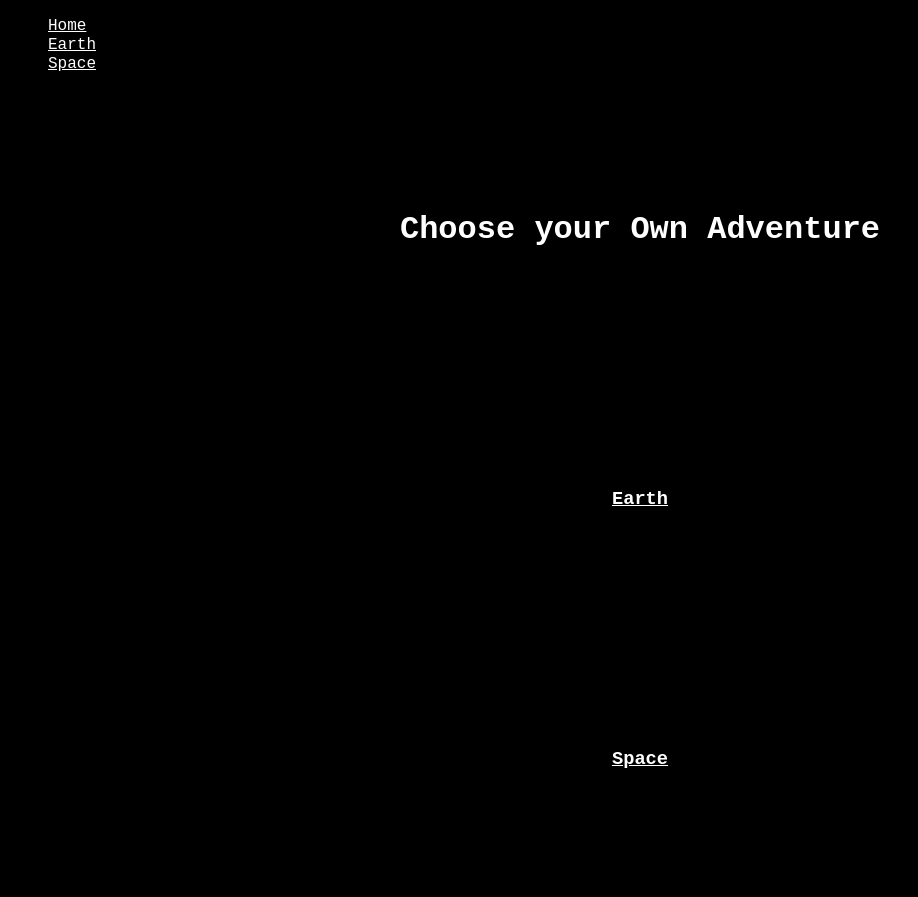
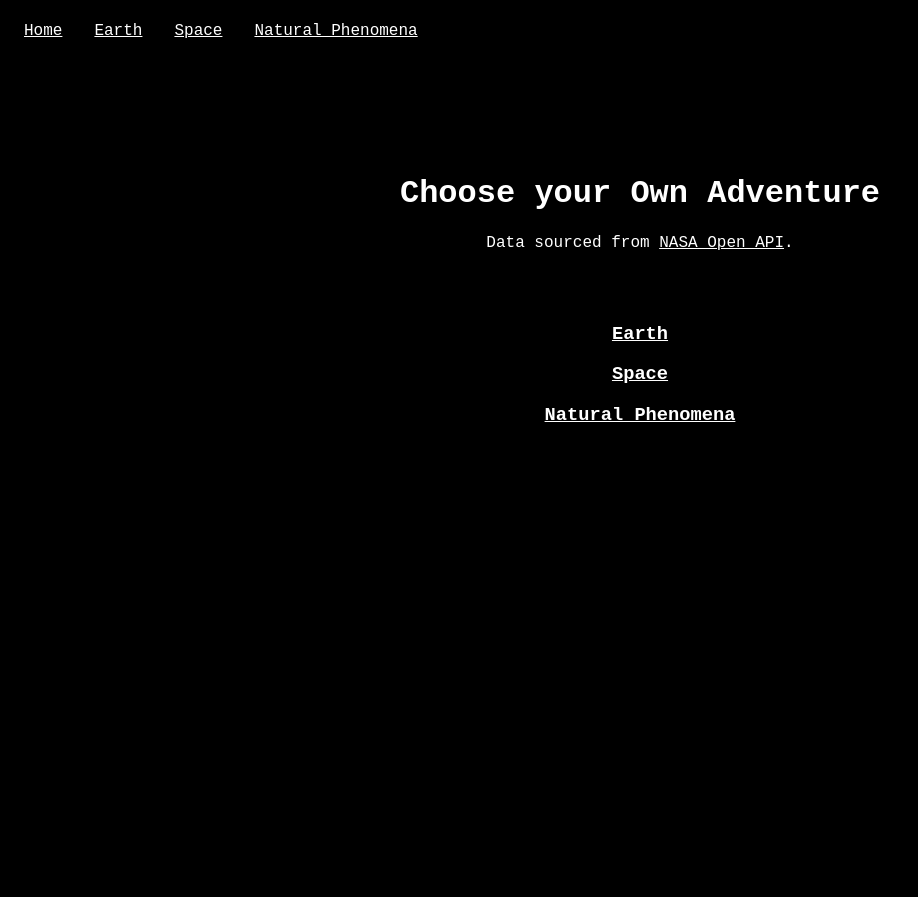
Before and after one commit to tiffanyng23/nasa-app, a Python web app: template templates/explore.html in a window 1280 px wide. Shown: the whole page, without its empty margins (0-918 px from the left). After the commit the page ends 422 px from the top, so only its background shows below. Run offline with Jinja, Linux system fonts and the light colour scheme; the template is opened without the code that fills it, so the values that code supplies are empty.

Commit message:
revised navigation bar

```diff
--- a/app.py
+++ b/app.py
@@ -11,6 +11,11 @@ app = Flask(__name__)
 @app.route("/")
 def explore():
     return render_template("explore.html")
+
+# EARTH'S NATURAL EVENTS
+@app.route("/events")
+def events():
+    return render_template("events.html")
 
 # EARTH
 # route to EPIC earth pictures
--- a/static/style.css
+++ b/static/style.css
@@ -27,10 +27,31 @@ a {
     font-family: "Courier New", "Arial";
 }
 
+ul {
+    list-style-type: none;
+    margin: 0;
+    padding: 0;
+    background-color: black;
+    display: flex;
+}
+
+ul li a {
+    display: block;
+    color: white;
+    padding: 14px 16px;
+    text-decoration: underline;
+}
+
+ul li a:hover {
+    background-color: #3b3939;
+}
+
 .explore-options {
-    display: grid;
-    place-items: center;
-    height: 100vh;
+    display: flex;
+    text-align: center;
+    justify-content: center;
+    align-items: center;
+    height: 100px;
 }
 
 .astronomy-row {
--- a/templates/base.html
+++ b/templates/base.html
@@ -16,6 +16,7 @@
             <li><a href="/"> Home </a></li>
             <li><a href="/earth"> Earth </a></li>
             <li><a href="/space"> Space </a></li>
+            <li><a href="/events"> Natural Phenomena </a></li>
         </ul>
     </nav>
     <!-- Page Content -->
--- /dev/null
+++ b/templates/events.html
@@ -0,0 +1,5 @@
+{% extends "base.html" %}
+
+{% block body %}
+<p>Currently building the page.</p>
+{% endblock body %}
--- a/templates/explore.html
+++ b/templates/explore.html
@@ -2,10 +2,13 @@
 
 {% block body %}
 
-<div class="explore-options">
+<div class="explore-options"></div>
     <h1> Choose your Own Adventure </h1>
+    <p> Data sourced from <a href="https://api.nasa.gov/" target="_blank">NASA Open API</a>.</p>
+    <br><br>
     <h3> <a href="/earth">Earth</a> </h3>
     <h3> <a href="/space">Space</a> </h3>
+    <h3><a href="/events">Natural Phenomena</a></h3>
 </div>
 
 {% endblock body %}
```
